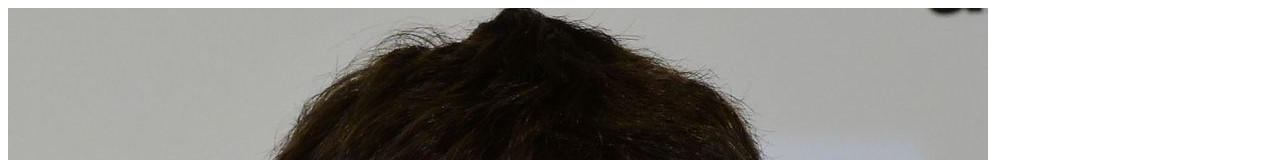
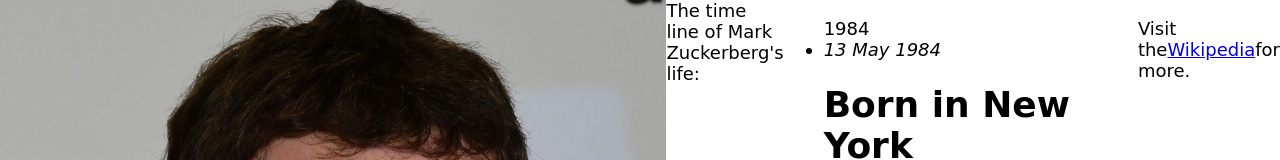
Before and after one commit to Najeeba-Qarqin/TributePage, a plain HTML site: page tribute.html in a window 1280 px wide. Shown: the top 160 px of the page. Drawn offline with Linux system fonts and the light colour scheme.

Commit message:
Added styles to body and main section

```diff
--- a/style.css
+++ b/style.css
@@ -0,0 +1,17 @@
+body {
+  margin: 0;
+  padding: 0;
+  display: flex;
+  flex-direction: column;
+  justify-content: center;
+  align-items: center;
+  font-size: large;
+  font-family: cursive;
+}
+
+#main {
+  display: flex;
+  flex-direction: row;
+  justify-content: space-between;
+  align-items: start;
+}
--- a/tribute.html
+++ b/tribute.html
@@ -100,7 +100,7 @@
         </li>
       </ul>
     </div>
-    <a href="" id="tribute-link" target="_blank"></a>
+    <p>Visit the<a href="en.wikipedia.org/wiki/Mark_Zukerberg" id="tribute-link" target="_blank">Wikipedia</a>for more.</p>
   </main>
 </body>
 </html>
```
